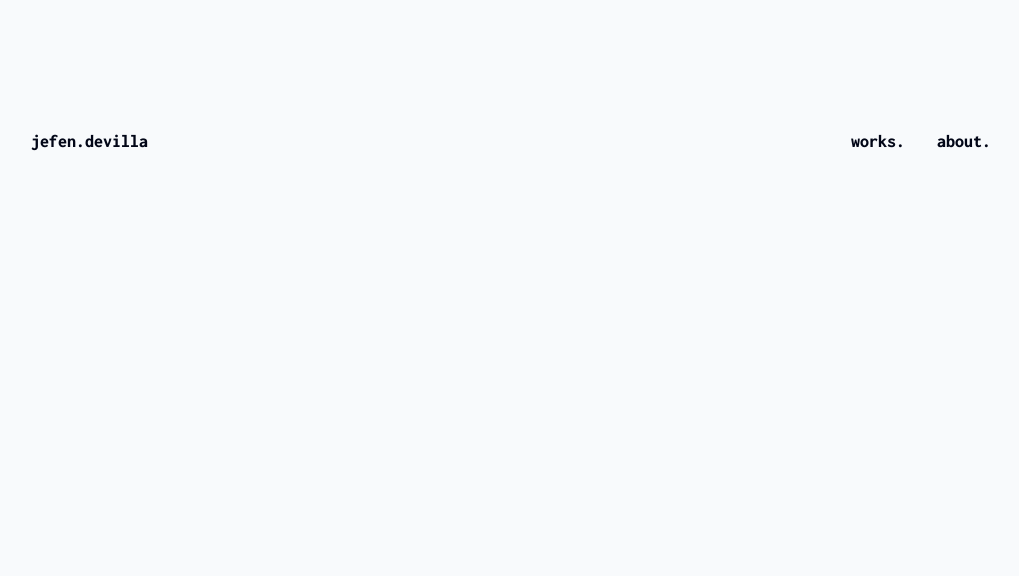
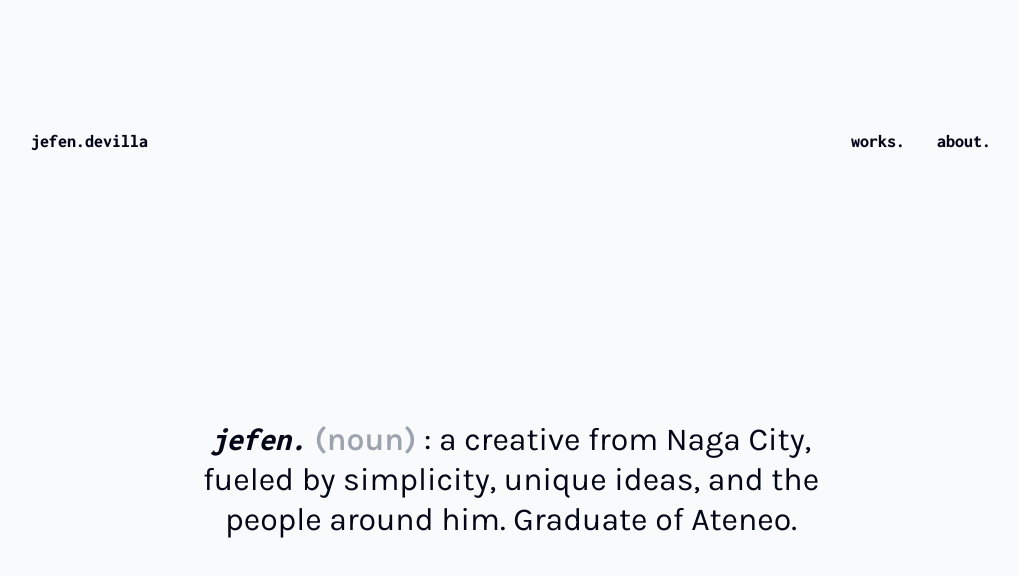
Before and after one commit to jef-en/personal-portfolio, a website built with Vite: page portfolio/index.html in a window 1280 px wide. Shown: the whole page, without its empty margins (129-1148 px from the left). Built offline with nearby package versions, Linux system fonts and the light colour scheme.

Commit message:
Hero Section added

```diff
--- a/portfolio/index.html
+++ b/portfolio/index.html
@@ -23,7 +23,9 @@
   <body>
     <header class="header container">
       <nav class="header_title">
-        <li><a class="header_link" href="#works">jefen.devilla</a></li>
+        <li>
+          <a class="header_link" href="#works">jefen.devilla</a>
+        </li>
       </nav>
       <nav>
         <ul class="header_menu">
@@ -56,7 +58,14 @@
     </div>
     <!-- End of Mobile Navigation -->
     <main>
-      <section></section>
+      <section class="hero container">
+        <p class="hero_content">
+          <span class="dictionary_name">jefen.</span>
+          <span class="dictionary_type">(noun)</span> : a creative from Naga
+          City, fueled by simplicity, unique ideas, and the people around him.
+          Graduate of Ateneo.
+        </p>
+      </section>
     </main>
     <!-- <footer></footer> -->
     <script type="module" src="./src/main.js"></script>
--- a/portfolio/src/main.js
+++ b/portfolio/src/main.js
@@ -1,6 +1,7 @@
 import "../styles/modern-normalize.css";
 import "../styles/style.css";
 import "../styles/components/header.css";
+import "../styles/components/hero.css";
 import "../styles/components/mobile-nav.css";
 import "../styles/utils.css";
 
--- a/portfolio/src/utils/mobile-nav.js
+++ b/portfolio/src/utils/mobile-nav.js
@@ -1,6 +1,7 @@
 const mobileNav = () => {
   const headerBars = document.querySelector(".header_bars");
   const mobileNav = document.querySelector(".mobile_nav");
+  const headerTitle = document.querySelector(".header_title");
   let isMobileNavOpen = false;
 
   headerBars.addEventListener("click", () => {
@@ -8,9 +9,11 @@ const mobileNav = () => {
     if (isMobileNavOpen) {
       mobileNav.style.display = "flex";
       document.body.style.overflowY = "hidden";
+      headerTitle.classList.add("hidden");
     } else {
       mobileNav.style.display = "none";
       document.body.style.overflowY = "auto";
+      headerTitle.classList.remove("hidden");
     }
   });
 };
--- a/portfolio/styles/components/header.css
+++ b/portfolio/styles/components/header.css
@@ -35,6 +35,10 @@
   height: var(--size-large);
   display: block;
   margin-right: 3rem;
+}
+
+.hidden {
+  visibility: hidden; /* Keeps the space but hides the element */
 }
 
 /* extra small screens */
--- /dev/null
+++ b/portfolio/styles/components/hero.css
@@ -0,0 +1,42 @@
+.hero {
+  text-align: start;
+  display: flex;
+  flex-direction: column;
+  align-items: center;
+  justify-content: center;
+  font-family: "Karla", sans-serif;
+  position: absolute;
+  top: 0;
+  left: 0;
+  right: 0;
+  height: 100vh;
+}
+
+.hero_content {
+  font-size: var(--size-1xl);
+  padding-top: 10rem;
+  width: 20rem;
+}
+
+/* extra small screens */
+/* @media (min-width: 475px) {} */
+
+/* small screens */
+/* @media (min-width: 640px) {} */
+
+/* medium screens */
+@media (min-width: 768px) {
+  .hero {
+    text-align: center;
+  }
+  .hero_content {
+    font-size: var(--size-1xl);
+    width: 40rem;
+  }
+}
+
+/* large screens */
+/* @media (min-width: 1024px) {} */
+
+/* 2xl screens */
+/* @media (min-width: 1536px) {} */
--- a/portfolio/styles/components/mobile-nav.css
+++ b/portfolio/styles/components/mobile-nav.css
@@ -1,6 +1,5 @@
 .mobile_nav {
   position: absolute;
-  border: 1px solid red;
   top: 0;
   left: 0;
   z-index: 999;
@@ -19,7 +18,8 @@
   flex-direction: column;
   justify-content: center;
   align-items: center;
-  gap: 1rem;
+  gap: 2rem;
+  padding: 0;
 }
 
 .mobile_link {
--- a/portfolio/styles/style.css
+++ b/portfolio/styles/style.css
@@ -10,6 +10,7 @@
   --size-base: 1rem;
   --size-large: 1.125rem;
   --size-extra-large: 1.25rem;
+  --size-1xl: 2rem;
   --size-2xl: 2.5rem;
 }
 
--- a/portfolio/styles/utils.css
+++ b/portfolio/styles/utils.css
@@ -6,6 +6,17 @@
 
 .section {
   margin-top: 2rem;
+}
+
+.dictionary_name {
+  font-family: "Inconsolata", monospace;
+  font-weight: 750;
+  font-style: italic;
+}
+
+.dictionary_type {
+  color: var(--clr-gray);
+  font-weight: 600;
 }
 
 /* extra small screens */
```
